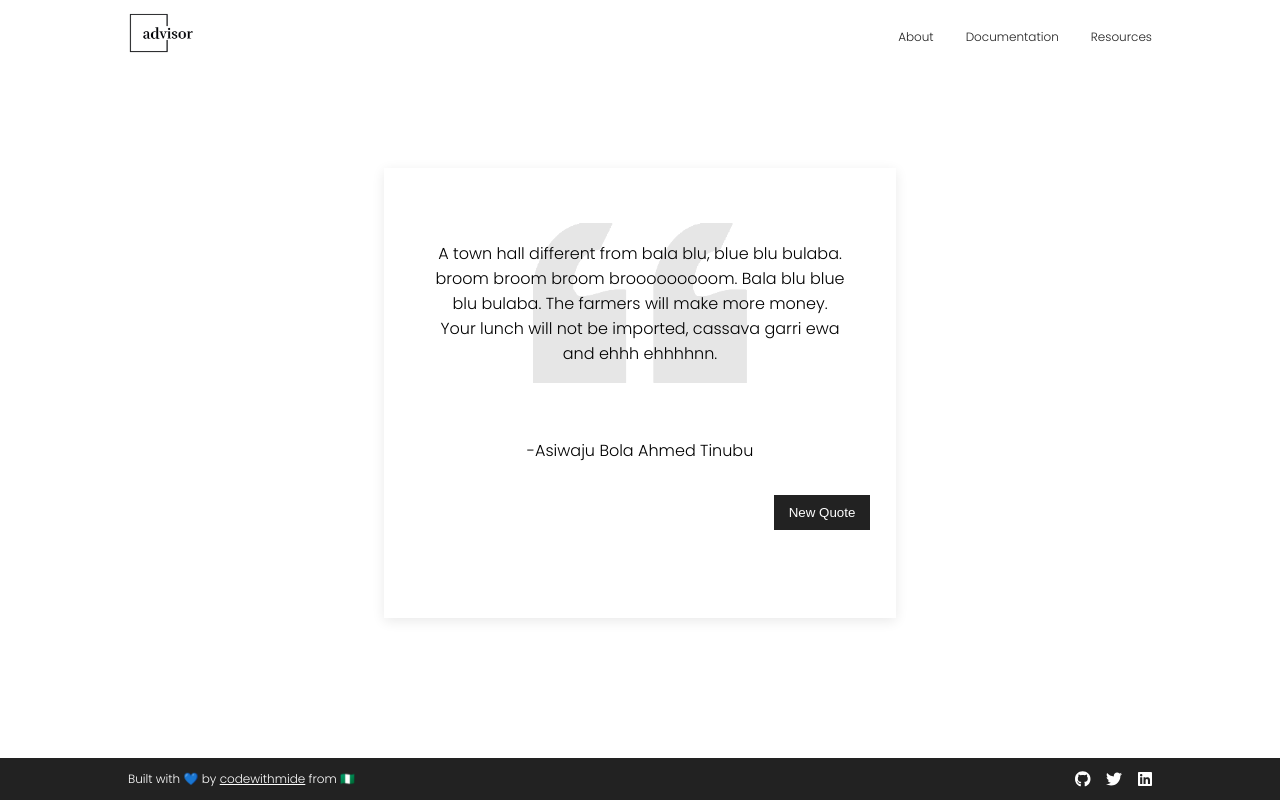
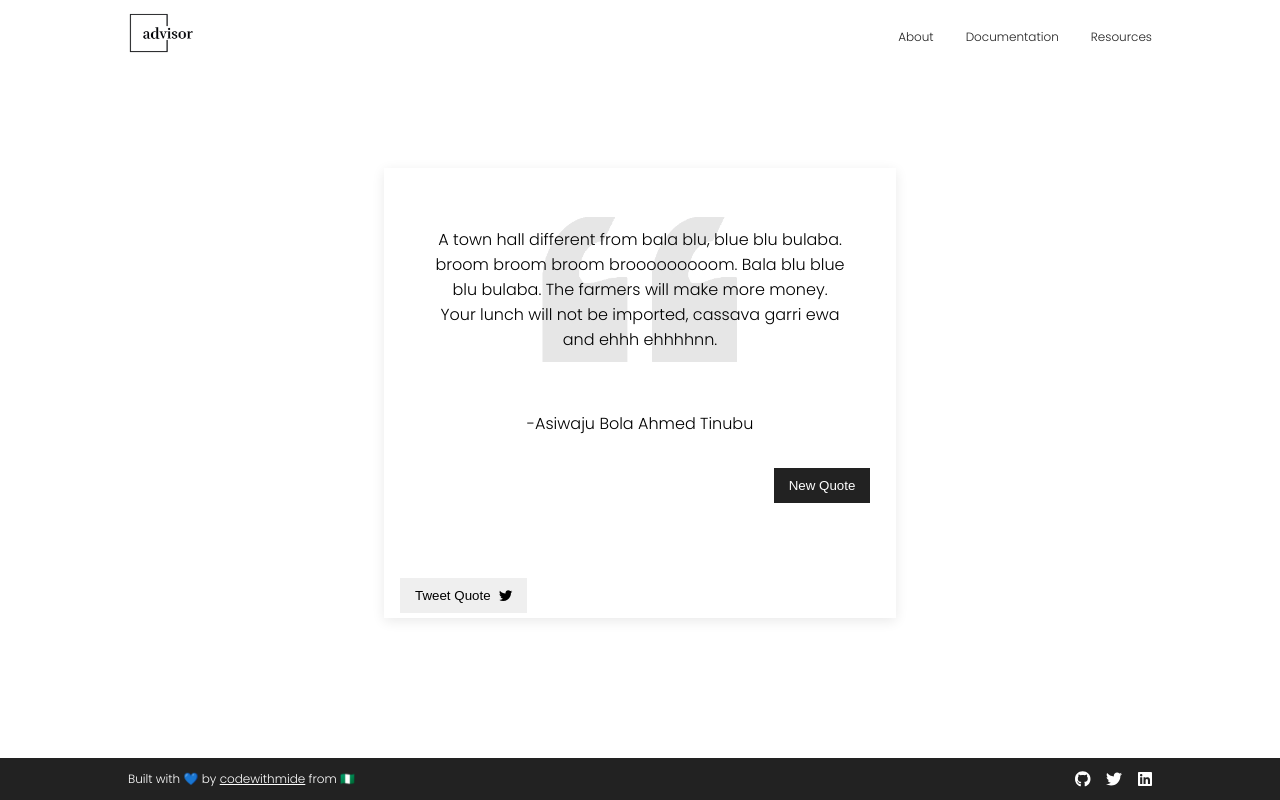
Before and after one commit to codewithmide/advisor, a React (Create React App) app: page / in a window 1280 px wide. Built offline with nearby package versions, Linux system fonts and the light colour scheme.

Commit message:
desktop✅

```diff
--- a/package.json
+++ b/package.json
@@ -20,6 +20,7 @@
     "react-dom": "^18.2.0",
     "react-icons": "^4.7.1",
     "react-scripts": "5.0.1",
+    "react-share": "^4.4.1",
     "sass": "^1.58.3",
     "typescript": "^4.9.5",
     "web-vitals": "^2.1.4"
--- a/src/Body/body.scss
+++ b/src/Body/body.scss
@@ -20,7 +20,7 @@ $bg-color: #ffffff;
 }
 
 form {
-    height: 100%;
+    height: 90%;
     width: 100%;
     display: flex;
     flex-direction: column;
@@ -63,3 +63,26 @@ form {
         cursor: pointer;
     }
 }
+
+.share {
+    height: 10%;
+    width: 100%;
+    display: flex;
+    align-items: center;
+    justify-content: flex-start;
+    padding-left: 1rem;
+}
+
+.share-btn {
+    padding: 10px 15px;
+    display: flex;
+    align-items: center;
+    justify-content: center;
+    gap: .5rem;
+    border: $bg-color;
+    cursor: pointer;
+    &:hover {
+        background-color: $btn-hover-color;
+        color: $bg-color;
+    }
+}
--- a/src/Body/body.tsx
+++ b/src/Body/body.tsx
@@ -1,6 +1,9 @@
 import React, { useState, MouseEvent } from 'react';
 import './body.scss';
 import propTypes from 'prop-types';
+import { FontAwesomeIcon } from '@fortawesome/react-fontawesome';
+import { faTwitter } from '@fortawesome/free-brands-svg-icons';
+
 
 
 export default function Body()  {
@@ -21,6 +24,12 @@ export default function Body()  {
         })
     }
 
+    // Twitter share
+    const twitterShare = (e: MouseEvent<HTMLButtonElement>) => {
+        e.preventDefault();
+        window.open(`https://twitter.com/intent/tweet?text=+${quote} + -${author}`, '_blank');
+    }
+
     return (
         <div className="body">
             <div className='container' id='#quote-box'>
@@ -39,6 +48,12 @@ export default function Body()  {
                         </button>
                     </div>
                 </form>
+
+                <div className='share'>
+                    <button onClick={twitterShare} className='share-btn'>Tweet Quote
+                        <FontAwesomeIcon icon={faTwitter} />
+                    </button>
+                </div>
             </div>
         </div>
     );
@@ -46,7 +61,7 @@ export default function Body()  {
 
 Body.propTypes = {
     author: propTypes.string,
-    quote: propTypes.string
+    quote: propTypes.string,
 }
 
 Body.defaultProps = {
```
Also changed, not shown: 2 other files (tests, documents, lock files or other folders).
